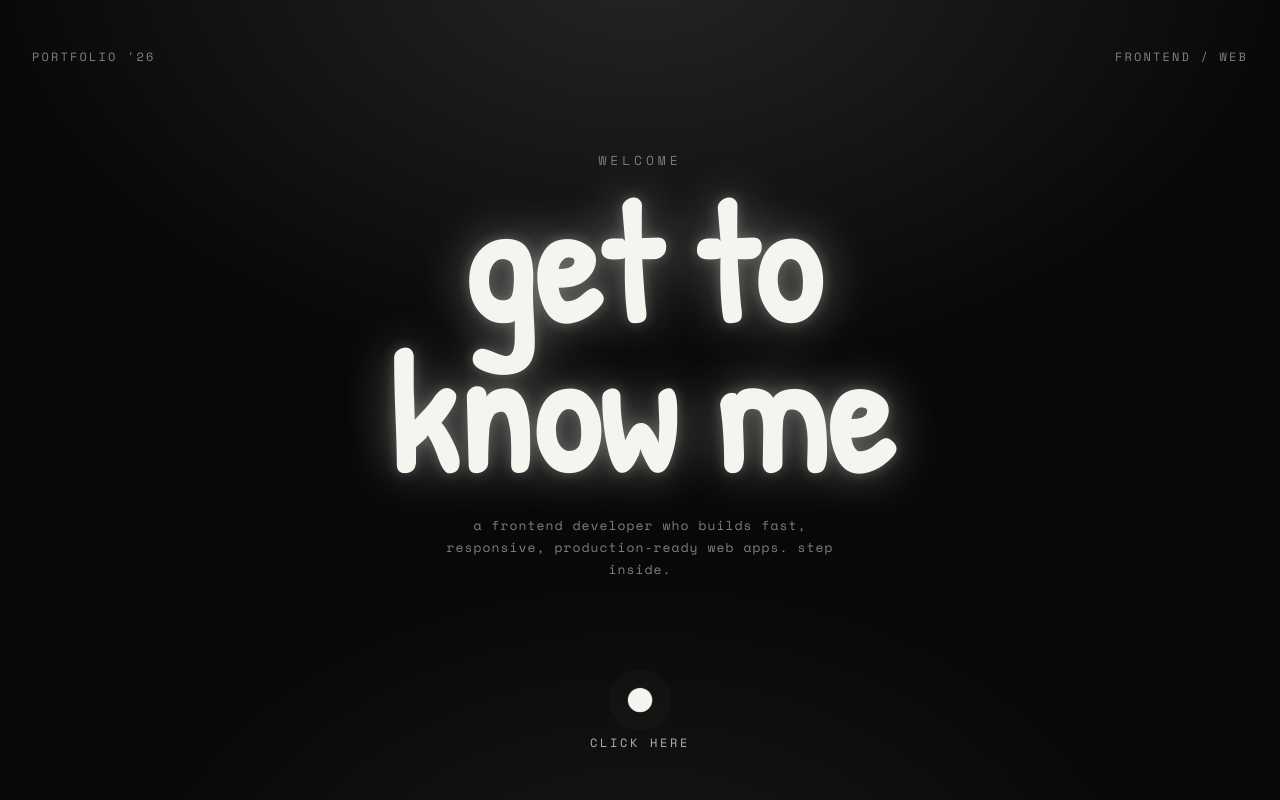
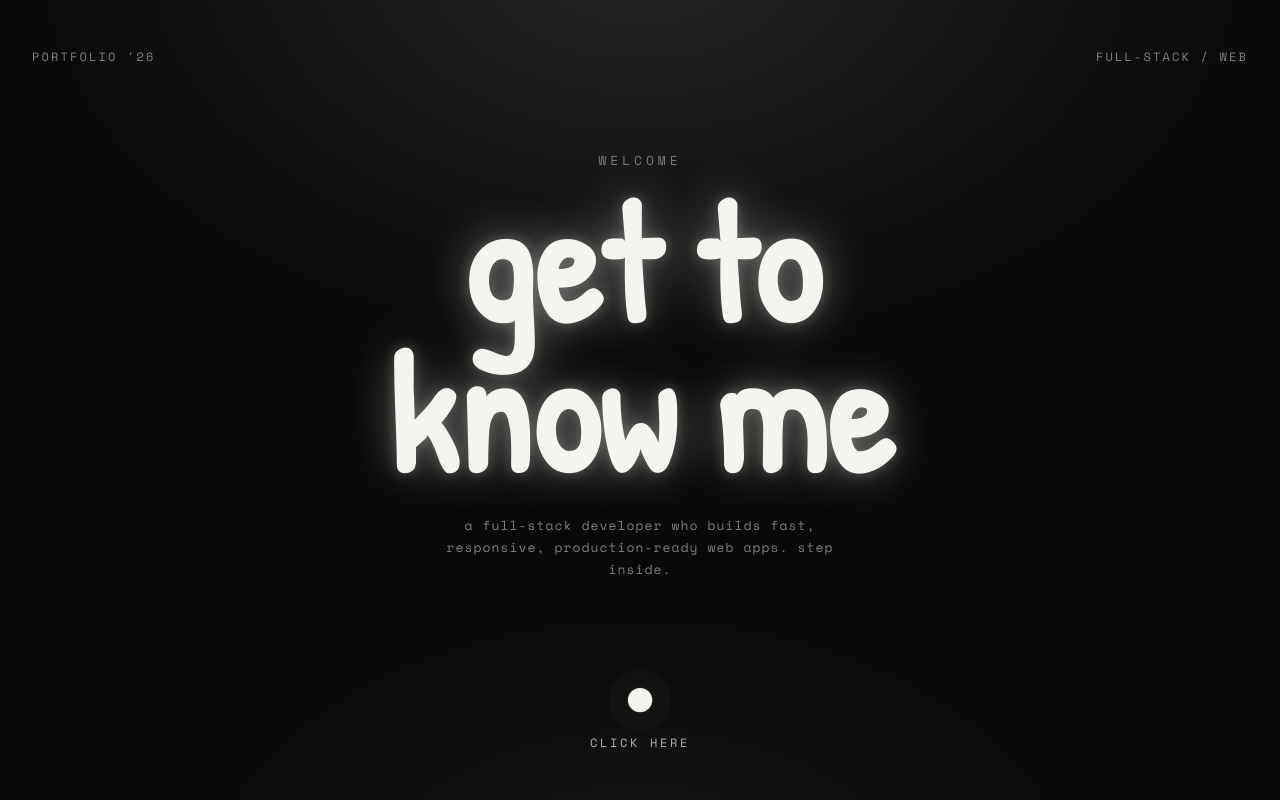
Before and after one commit to hassanahmedgh/MyProtfolio, a Next.js app: page / in a window 1280 px wide. Shown: the top 800 px of the page. Built offline with nearby package versions, Linux system fonts and the light colour scheme; no server answers; the database is empty.

Commit message:
Update descriptions and titles to reflect full-stack development expertise

```diff
--- a/src/app/(site)/blog/page.tsx
+++ b/src/app/(site)/blog/page.tsx
@@ -8,7 +8,7 @@ export const revalidate = 300;
 
 export const metadata: Metadata = {
   title: "Writing",
-  description: "Notes and ideas on frontend development, motion and the web, by Hassan Ahmed.",
+  description: "Notes and ideas on full-stack development, motion and the web, by Hassan Ahmed.",
   alternates: { canonical: "/blog" },
 };
 
--- a/src/app/layout.tsx
+++ b/src/app/layout.tsx
@@ -30,8 +30,10 @@ export const metadata: Metadata = {
   description: cv.summary,
   keywords: [
     "Hassan Ahmed",
-    "Frontend Developer",
+    "Full-Stack Developer",
     "Web Developer",
+    "Node.js",
+    ".NET",
     "React",
     "Next.js",
     "TypeScript",
--- a/src/app/opengraph-image.tsx
+++ b/src/app/opengraph-image.tsx
@@ -36,7 +36,7 @@ export default function OgImage() {
           }}
         >
           <span>Portfolio &apos;26</span>
-          <span>Frontend / Web</span>
+          <span>Full-Stack / Web</span>
         </div>
 
         <div style={{ display: "flex", flexDirection: "column" }}>
--- a/src/components/chrome/IntroGate.tsx
+++ b/src/components/chrome/IntroGate.tsx
@@ -42,7 +42,7 @@ export default function IntroGate({ children }: { children: ReactNode }) {
         <div className="intro" role="dialog" aria-label="Intro">
           <div className="intro-top">
             <span>Portfolio &apos;26</span>
-            <span>Frontend / Web</span>
+            <span>Full-Stack / Web</span>
           </div>
 
           <div className="intro-center">
@@ -53,7 +53,7 @@ export default function IntroGate({ children }: { children: ReactNode }) {
               know me
             </h1>
             <p className="intro-sub">
-              a frontend developer who builds fast, responsive, production-ready
+              a full-stack developer who builds fast, responsive, production-ready
               web apps. step inside.
             </p>
           </div>
```
